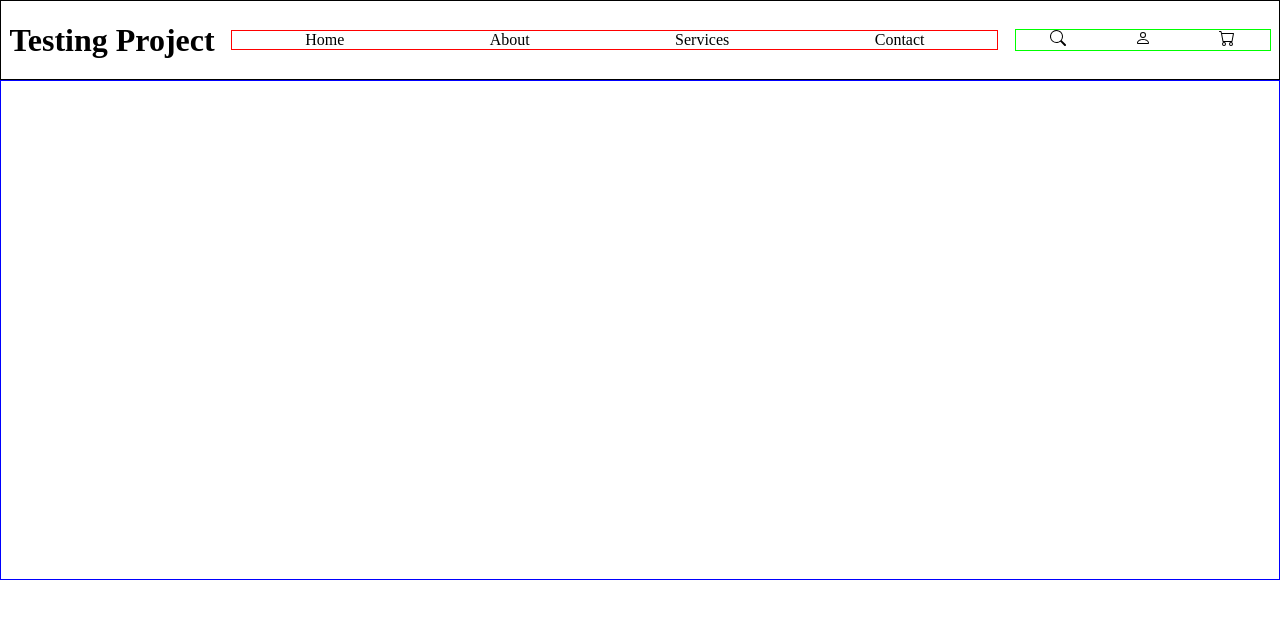
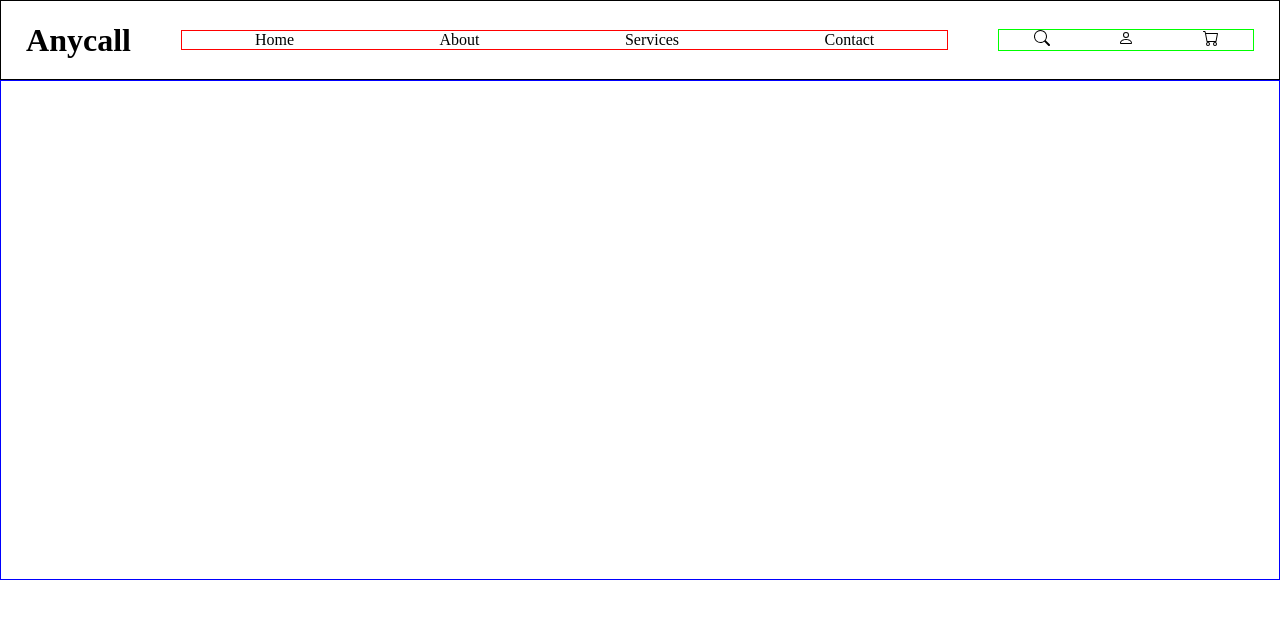
Before and after one commit to nyinyiminthant-dev/TestHTMLCSS, a plain HTML site: page index.html in a window 1280 px wide. Drawn offline with Linux system fonts and the light colour scheme.

Commit message:
changeName

```diff
--- a/index.html
+++ b/index.html
@@ -4,7 +4,7 @@
 <head>
     <meta charset="UTF-8">
     <meta name="viewport" content="width=device-width, initial-scale=1.0">
-    <title>Testing Project</title>
+    <title>Anycall</title>
 
     <link rel="stylesheet" href="style.css">
 </head>
@@ -12,7 +12,7 @@
 <body>
 
     <div class="header_container">
-        <h1>Testing Project</h1>
+        <h1>Anycall</h1>
 
         <div class="nav_container">
             <nav><a href="#">Home</a></nav>
```
